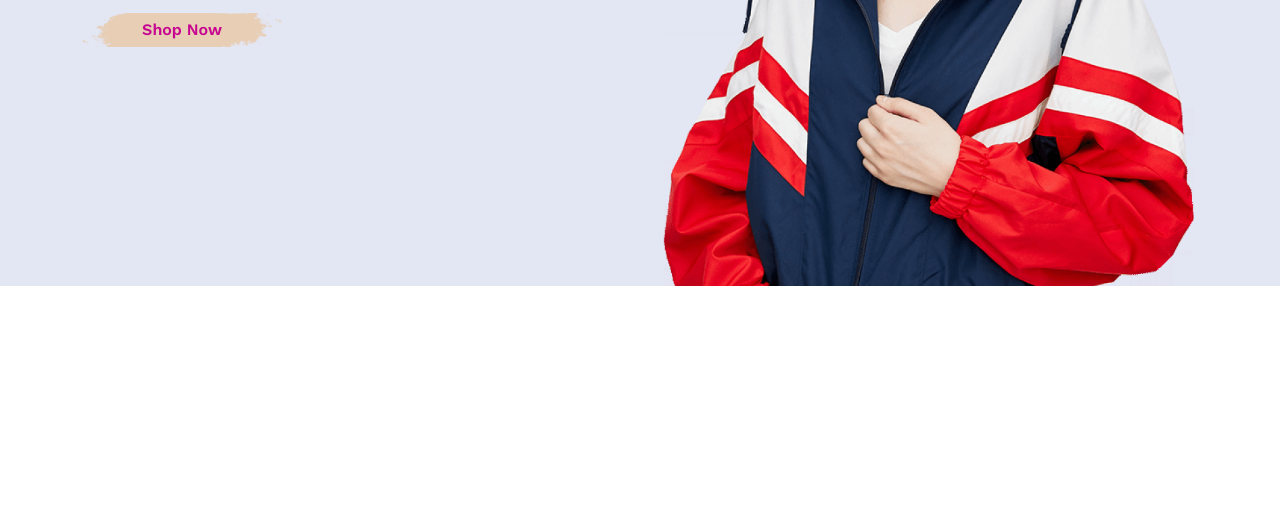
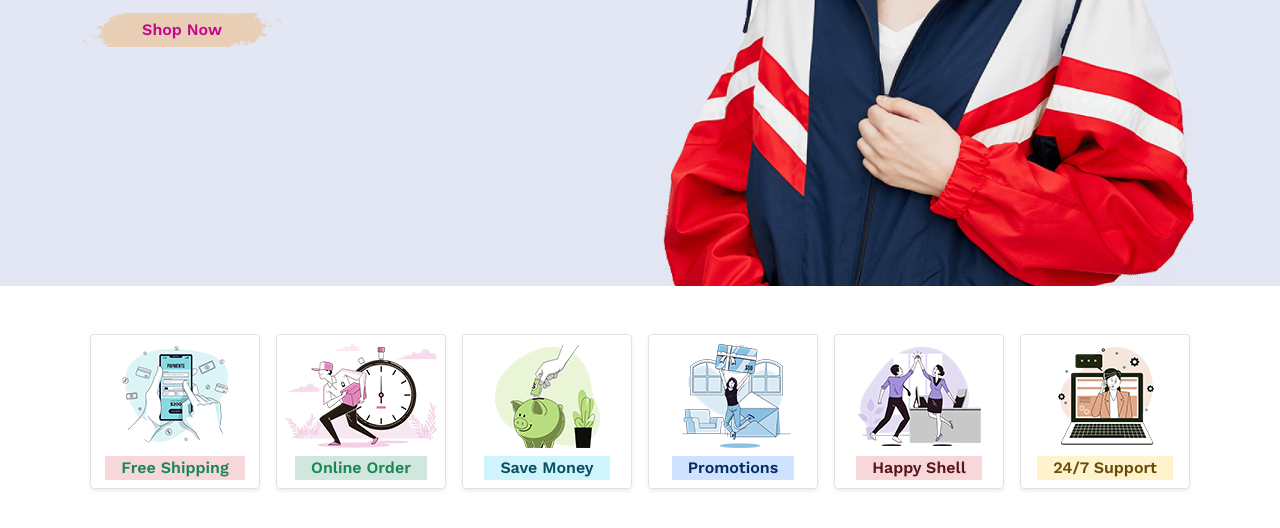
Before and after one commit to hasanujjamanjibon/E-Commerce-Landing-Page, a plain HTML site: page index.html in a window 1280 px wide. Shown: the part 484-1012 px from the top of the page. Before the commit the page ends 800 px from the top, so only its background shows below. Drawn offline with nearby package versions, Linux system fonts and the light colour scheme.

Commit message:
feature section added

```diff
--- a/css/style.css
+++ b/css/style.css
@@ -75,3 +75,9 @@
   background-color: transparent;
   color: #c70590 !important;
 }
+
+
+/* feature_section  */
+.feature_section{
+
+}
--- a/index.html
+++ b/index.html
@@ -59,7 +59,7 @@
       </nav>
     </header>
     <main>
-      <!--? banner section-->
+      <!--? banner section Start-->
       <section
         class="banner_section d-flex align-items-center bg-body-tertiary p-4"
       >
@@ -73,6 +73,75 @@
           </button>
         </div>
       </section>
+      <!--? banner section End-->
+
+      <!-- ! banner section start-->
+      <section class="feature_section container py-5">
+        <div class="row align-items-center justify-content-center gap-3 mx-2">
+          <!-- features-card-1 -->
+          <div
+            class="col-12 w-auto flex-shrink-1 col-md-3 col-lg-2 d-flex flex-column gap-2 border-1 border p-2 rounded-1 shadow-sm justify-content-center align-items-center"
+          >
+            <img src="./img/features/f1.png" alt="" />
+            <span
+              class="bg-danger-subtle d-inline-block px-3 font-bold text-success"
+              >Free Shipping</span
+            >
+          </div>
+          <!-- features-card-2 -->
+          <div
+            class="col-12 w-auto flex-shrink-1 col-md-3 col-lg-2 d-flex flex-column gap-2 border-1 border p-2 rounded-1 shadow-sm justify-content-center align-items-center"
+          >
+            <img src="./img/features/f2.png" alt="" />
+            <span
+              class="bg-success-subtle  d-inline-block px-3 font-bold text-success"
+              >Online Order</span
+            >
+          </div>
+          <!-- features-card-3 -->
+          <div
+            class="col-12 w-auto flex-shrink-1 col-lg-2 col-md-3 d-flex flex-column gap-2 border-1 border p-2 rounded-1 shadow-sm justify-content-center align-items-center"
+          >
+            <img src="./img/features/f3.png" alt="" />
+            <span
+              class="bg-info-subtle d-inline-block px-3 font-bold text-info-emphasis"
+              >Save Money</span
+            >
+          </div>
+          <!-- features-card-4 -->
+          <div
+            class="col-12 w-auto flex-shrink-1 col-lg-2 col-md-3 d-flex flex-column gap-2 border-1 border p-2 rounded-1 shadow-sm justify-content-center align-items-center"
+          >
+            <img src="./img/features/f4.png" alt="" />
+            <span
+              class="bg-primary-subtle d-inline-block px-3 font-bold text-primary-emphasis"
+              >Promotions</span
+            >
+          </div>
+          <!-- features-card-5 -->
+
+          <div
+            class="col-12 w-auto flex-shrink-1 col-lg-2 col-md-3 d-flex flex-column gap-2 border-1 border p-2 rounded-1 shadow-sm justify-content-center align-items-center"
+          >
+            <img src="./img/features/f5.png" alt="" />
+            <span
+              class="bg-danger-subtle d-inline-block px-3 font-bold text-danger-emphasis"
+              >Happy Shell</span
+            >
+          </div>
+          <!-- features-card-6 -->
+          <div
+            class="col-12 w-auto flex-shrink-1 col-lg-2 col-md-3 d-flex flex-column gap-2 border-1 border p-2 rounded-1 shadow-sm justify-content-center align-items-center"
+          >
+            <img src="./img/features/f6.png" alt="" />
+            <span
+              class="bg-warning-subtle d-inline-block px-3 font-bold text-warning-emphasis"
+              >24/7 Support</span
+            >
+          </div>
+        </div>
+      </section>
+      <!-- ! banner section end-->
     </main>
     <!-- ! Bootstrap js cdn -->
     <script src="https://cdn.jsdelivr.net/npm/bootstrap@5.3.3/dist/js/bootstrap.bundle.min.js"></script>
```
Also changed, not shown: img/features/f1.png (added), img/features/f2.png (added), img/features/f3.png (added), img/features/f4.png (added), img/features/f5.png (added), img/features/f6.png (added).
